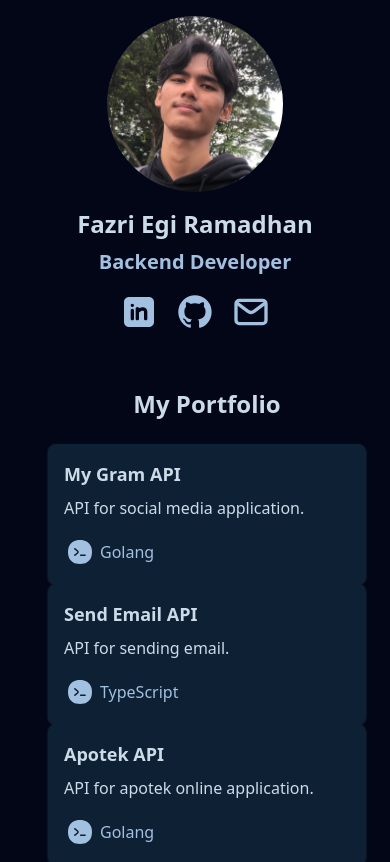
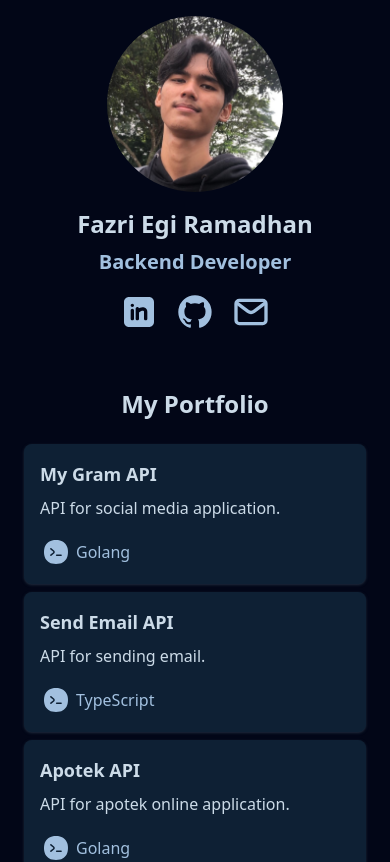
Before and after one commit to fazriegi/my-portfolio, a React (Vite) app: page / in a window 390 px wide. Shown: the top 862 px of the page. Built offline with nearby package versions, Linux system fonts and the light colour scheme.

Commit message:
fix portfolio's padding

```diff
--- a/src/components/Portfolio.jsx
+++ b/src/components/Portfolio.jsx
@@ -19,11 +19,11 @@ const Portfolio = () => {
   }, []);
 
   return (
-    <section className="pl-6 mt-10 w-full flex flex-col items-center xl:items-start xl:ml-[25%]">
+    <section className="mt-10 w-full flex flex-col items-center xl:pl-6 xl:items-start xl:ml-[25%]">
       <h1 className="text-primary-text text-2xl text-center lg:text-3xl font-bold 2xl:text-4xl xl:text-left xl:ml-2">
         My Portfolio
       </h1>
-      <div className="w-full py-6 px-6 flex flex-col sm:flex-row sm:flex-wrap sm:gap-2 md:gap-3 md:justify-center lg:px-2 lg:gap-4 xl:gap-4 xl:justify-start xl:w-full">
+      <div className="w-full py-6 px-6 flex flex-col gap-2 sm:flex-row sm:flex-wrap md:gap-3 md:justify-center lg:px-2 lg:gap-4 xl:gap-4 xl:justify-start xl:w-full">
         {projects.map((element, i) => (
           <Card
             key={i}
```
